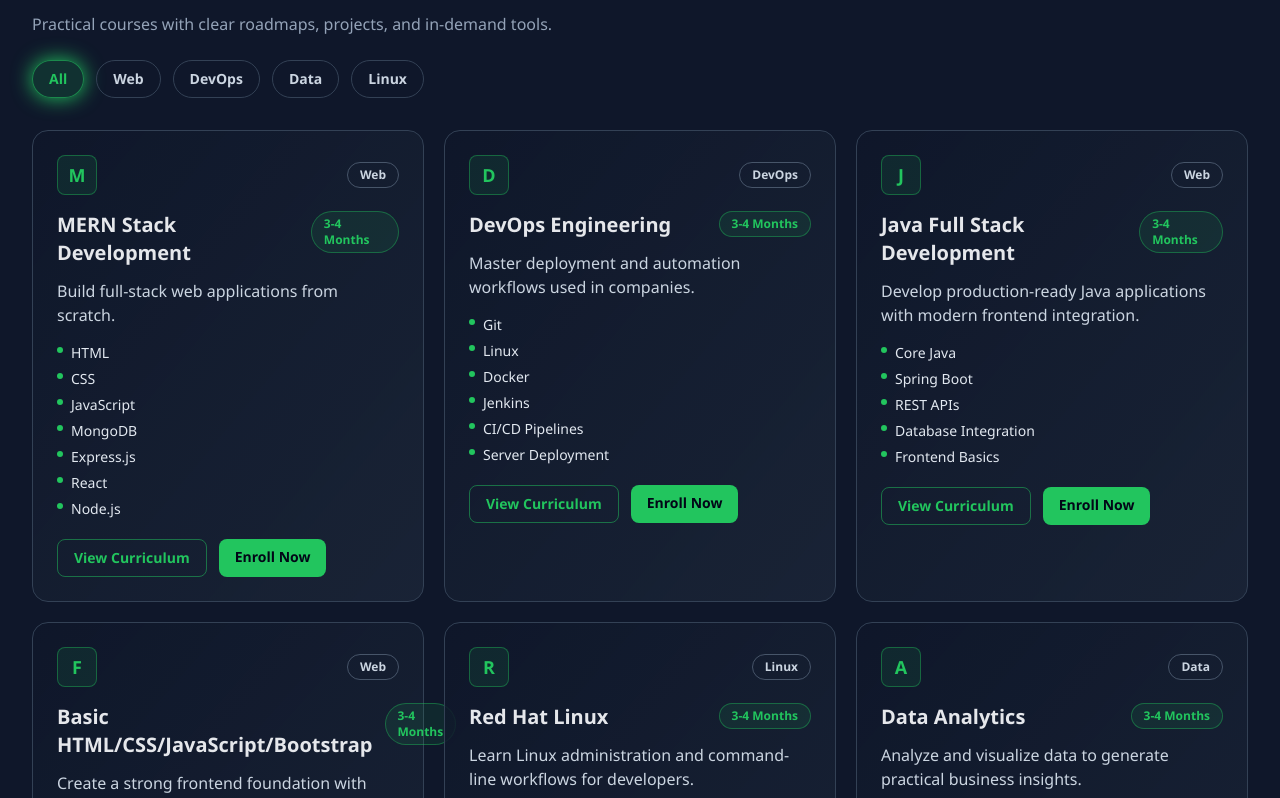
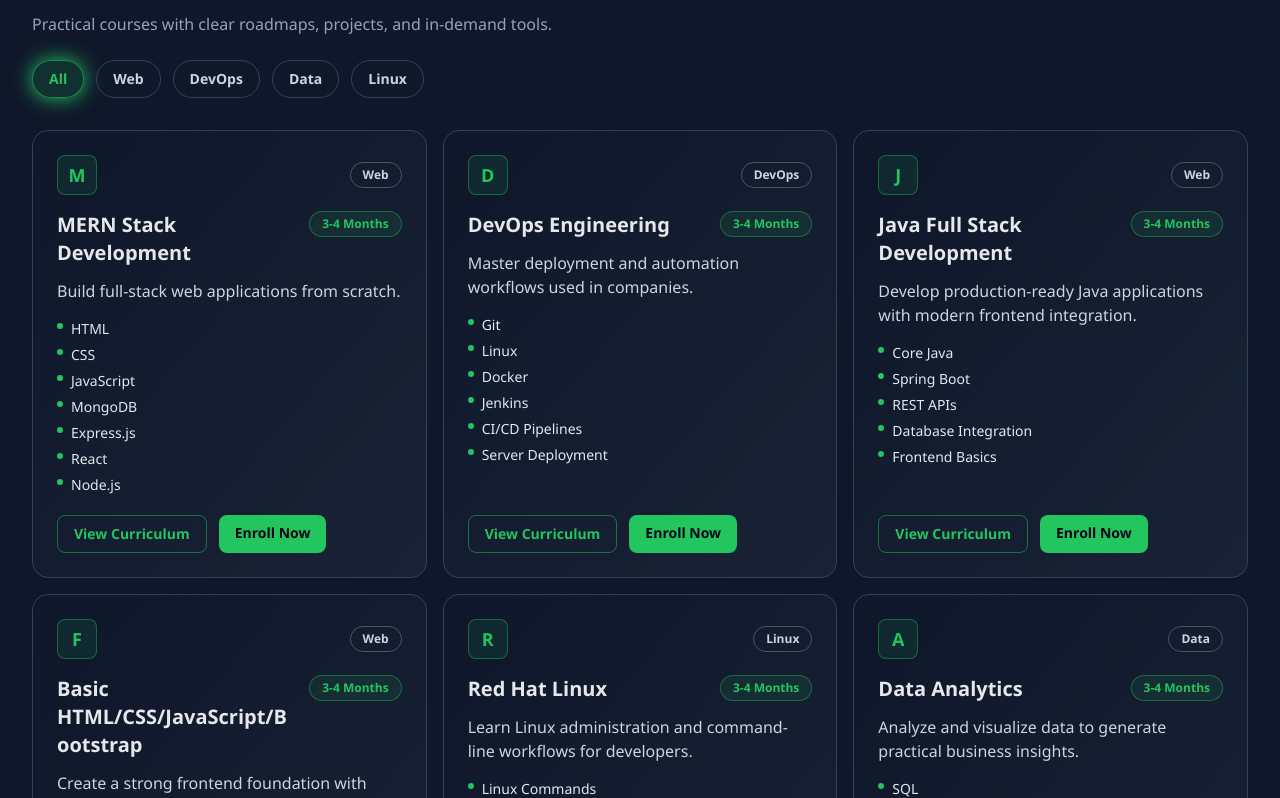
Before and after one commit to Nexo-0/redesigned-sniffle, a React (Vite) app: page / in a window 1280 px wide. Shown: the part 1262-2060 px from the top of the page. Built offline with nearby package versions, Linux system fonts and the light colour scheme.

Commit message:
Align course cards width

```diff
--- a/src/components/Courses.jsx
+++ b/src/components/Courses.jsx
@@ -1,4 +1,4 @@
-import { useMemo, useState } from "react";
+import { useEffect, useMemo, useRef, useState } from "react";
 
 const courses = [
   {
@@ -76,10 +76,17 @@
 function Courses() {
   const [activeCategory, setActiveCategory] = useState("All");
   const [activeCourse, setActiveCourse] = useState(null);
+  const coursesTrackRef = useRef(null);
 
   const filteredCourses = useMemo(() => {
     if (activeCategory === "All") return courses;
     return courses.filter((course) => course.category === activeCategory);
+  }, [activeCategory]);
+
+  useEffect(() => {
+    if (coursesTrackRef.current) {
+      coursesTrackRef.current.scrollTo({ left: 0, behavior: "auto" });
+    }
   }, [activeCategory]);
 
   return (
@@ -107,11 +114,11 @@
           ))}
         </div>
 
-        <div className="mt-8 flex snap-x snap-mandatory gap-5 overflow-x-auto pb-2 md:grid md:snap-none md:grid-cols-2 md:overflow-visible xl:grid-cols-3">
+        <div key={activeCategory} ref={coursesTrackRef} className="mt-8 grid grid-flow-col auto-cols-[94%] snap-x snap-mandatory gap-3 sm:auto-cols-[90%] sm:gap-4 overflow-x-auto pb-2 overscroll-x-contain md:grid-flow-row md:auto-cols-auto md:grid-cols-2 md:snap-none md:overflow-visible xl:grid-cols-3">
           {filteredCourses.map((course, index) => (
             <article
               key={course.title}
-              className={`course-reveal group min-w-[84%] shrink-0 snap-start rounded-2xl border border-slate-700 bg-gradient-to-br from-slate-900/85 to-slate-800/70 p-6 transition hover:-translate-y-1 hover:border-neon/80 md:min-w-0 ${categoryAccentClass[course.category]}`}
+              className={`course-reveal group flex h-full w-full snap-start flex-col rounded-2xl border border-slate-700 bg-gradient-to-br from-slate-900/85 to-slate-800/70 p-5 sm:p-6 transition hover:-translate-y-1 hover:border-neon/80 ${categoryAccentClass[course.category]}`}
               style={{ animationDelay: `${index * 90}ms` }}
             >
               <div className="mb-4 flex items-center justify-between">
@@ -122,14 +129,14 @@
                   {course.category}
                 </span>
               </div>
-              <div className="flex items-start justify-between gap-3">
-                <h3 className="text-xl font-semibold">{course.title}</h3>
-                <span className="rounded-full border border-neon/40 bg-neon/10 px-3 py-1 text-xs font-semibold text-neon">
+              <div className="flex flex-wrap items-start gap-3">
+                <h3 className="min-w-0 flex-1 break-words text-xl font-semibold">{course.title}</h3>
+                <span className="shrink-0 rounded-full border border-neon/40 bg-neon/10 px-3 py-1 text-xs font-semibold text-neon">
                   {course.duration}
                 </span>
               </div>
               <p className="mt-3 text-slate-300">{course.description}</p>
-              <ul className="mt-4 space-y-1.5 text-sm text-slate-200">
+              <ul className="mt-4 flex-1 space-y-1.5 text-sm text-slate-200">
                 {course.highlights.map((item) => (
                   <li key={item} className="flex items-start gap-2">
                     <span className="mt-1 h-1.5 w-1.5 rounded-full bg-neon" />
```
Also changed, not shown: src/index.css (line endings or trailing spaces).
